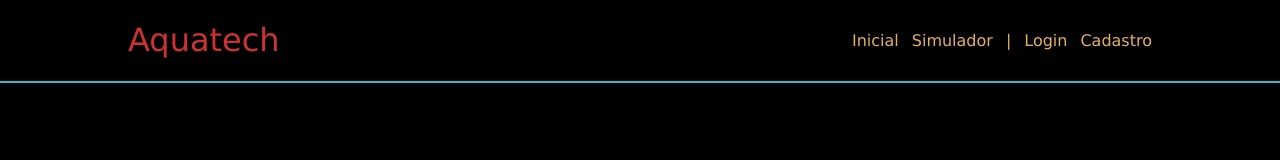
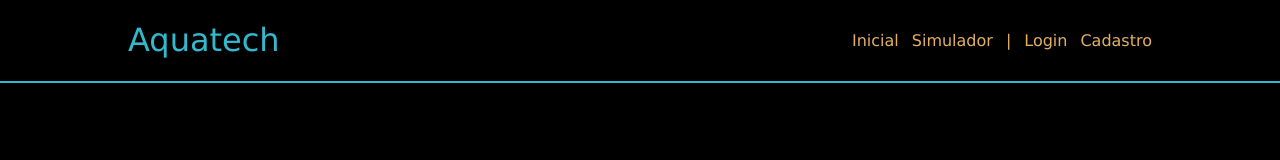
Before and after one commit to matheusressu/aquatech, a plain HTML site: page index.html in a window 1280 px wide. Drawn offline with Linux system fonts and the light colour scheme.

Commit message:
Alteração

```diff
--- a/style.css
+++ b/style.css
@@ -6,7 +6,7 @@ body {
 }
 
 .titulo {
-    color: #cd3232;
+    color: #32b9cd;
     width: fit-content;
     font-weight: 500;
 }
```
